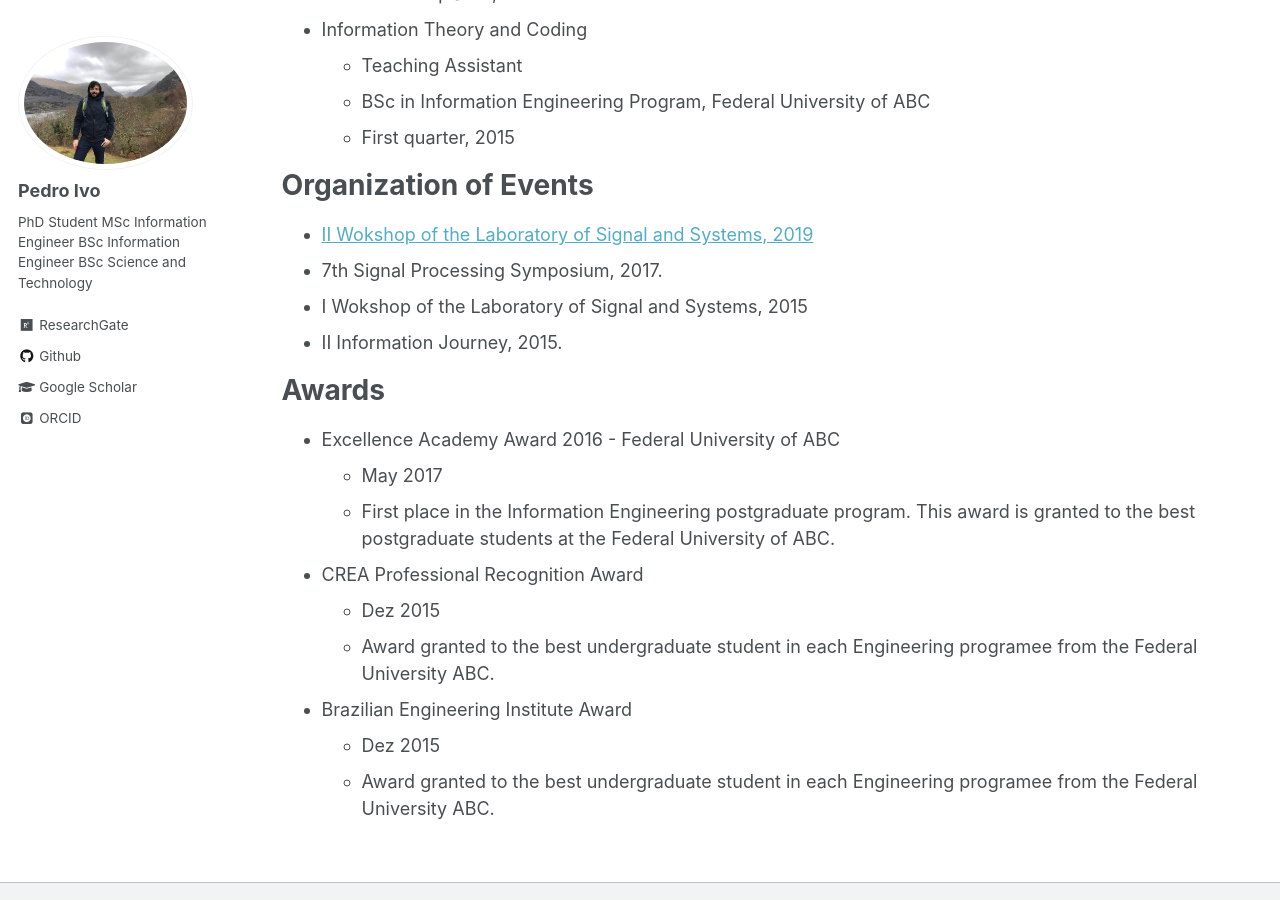
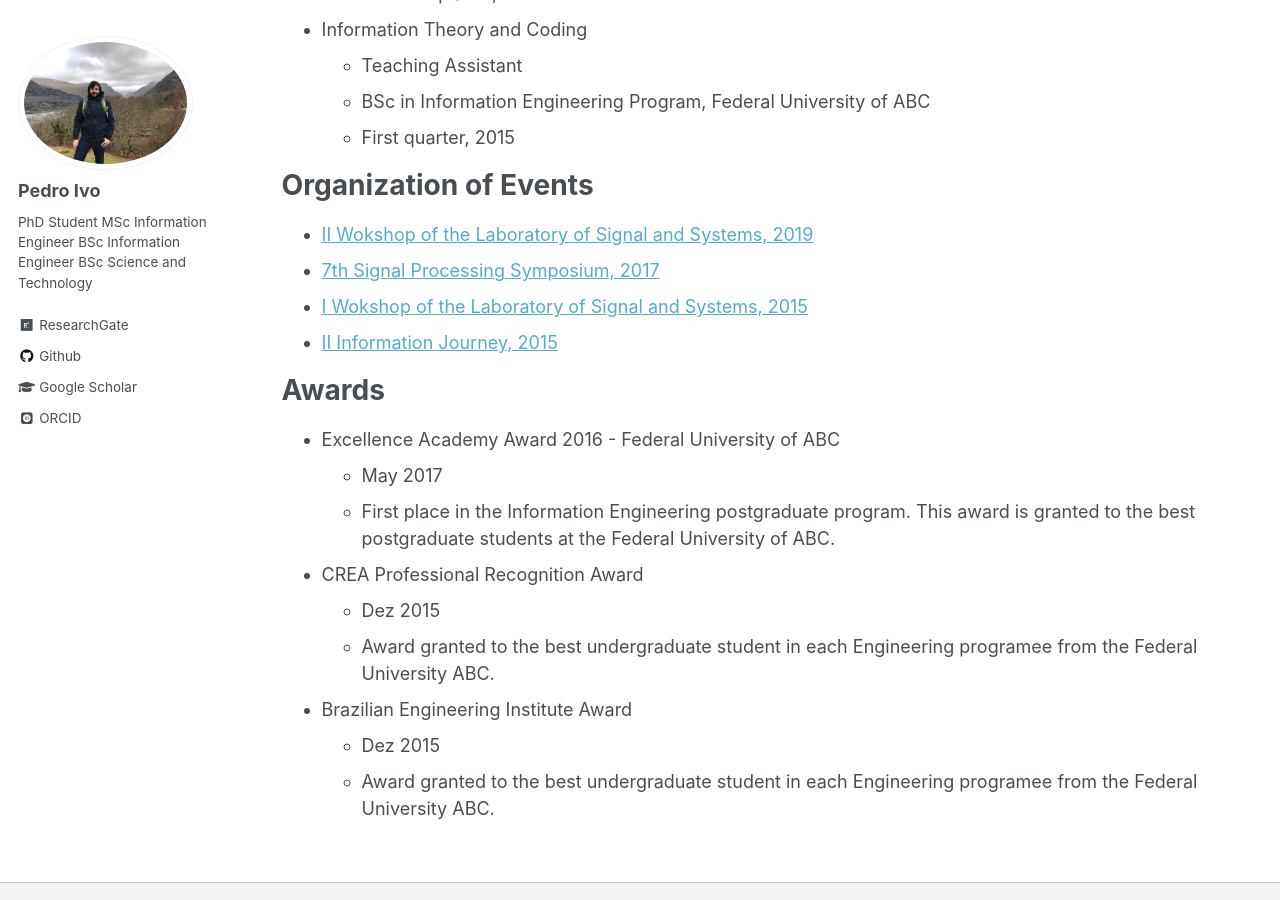
Before and after one commit to pedroidc/pedroidc.github.io, a Jekyll site: the page built from _pages/cv.md, in a window 1280 px wide and 900 px high, scrolled down 1134 px. Built offline with Jekyll 4.4.1, drawn with Linux system fonts in a browser that asks for light colours; some web fonts are replaced; part of the change alters nothing that is shown.

```diff
--- a/_pages/cv.md
+++ b/_pages/cv.md
@@ -52,10 +52,10 @@ Teaching Experience
 
 Organization of Events
 ======
-* [II Wokshop of the Laboratory of Signal and Systems, 2019](https://doi.org/10.14209/jcis.2018.29)
-* 7th Signal Processing Symposium, 2017.
-* I Wokshop of the Laboratory of Signal and Systems, 2015
-* II Information Journey, 2015.
+* [II Wokshop of the Laboratory of Signal and Systems, 2019](https://lssufabc.wixsite.com/mostra-lss)
+* [7th Signal Processing Symposium, 2017](http://eventos.ufabc.edu.br/siimsps/)
+* [I Wokshop of the Laboratory of Signal and Systems, 2015](https://picruz3.wixsite.com/iworkshoplss)
+* [II Information Journey, 2015](https://jorninfoufabc.wixsite.com/jornada3)
 
 Awards
 ======
```
